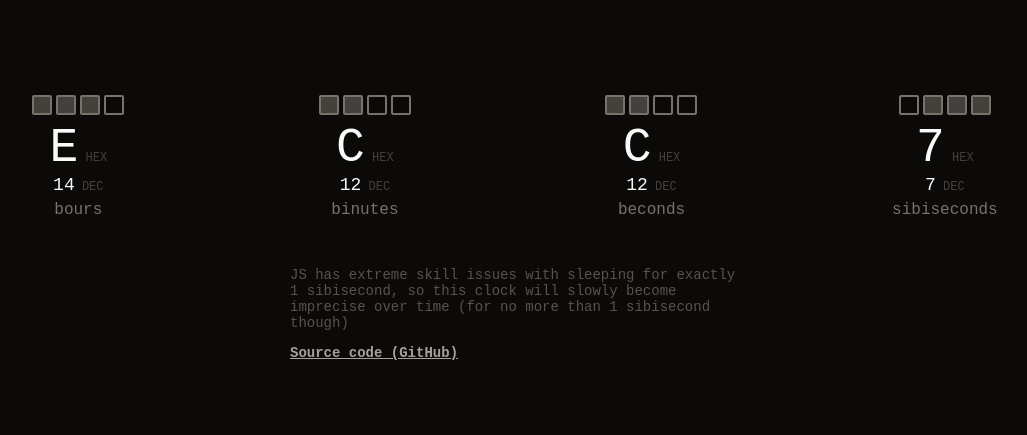
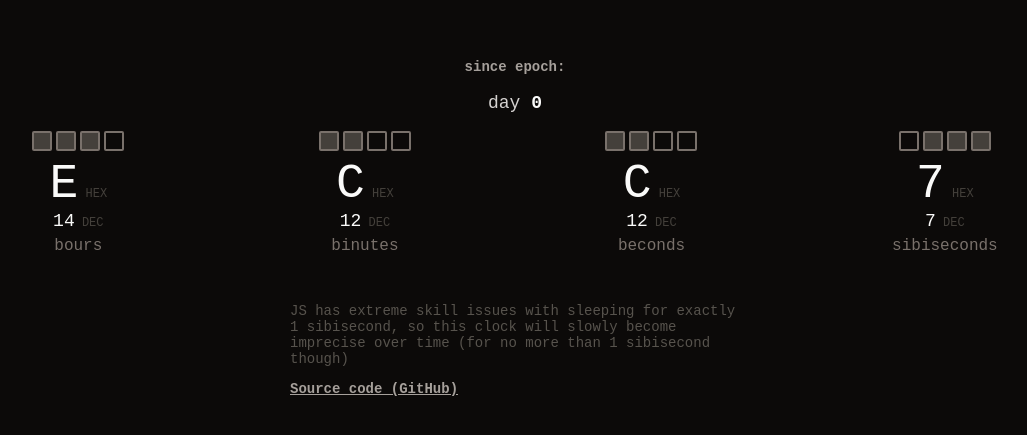
Before and after one commit to mlntcandy/bime, a website built with Vite: page index.html in a window 1280 px wide. Shown: the part 165-600 px from the top of the page, without its empty margins (125-1152 px from the left). Built offline with nearby package versions, Linux system fonts and the light colour scheme.

Commit message:
added day display and `Bime.now()` method

```diff
--- a/index.html
+++ b/index.html
@@ -8,6 +8,11 @@
   <body>
     <div id="app">
       <div class="pad">
+        <header>
+          <div class="epoch">since epoch:</div>
+          <p class="day">day <span class="day-value">0</span></p>
+        </header>
+
         <section class="time">
           <!-- bour -->
           <div class="digit" data-digit="br">
@@ -58,6 +63,7 @@
             <div class="label">sibiseconds</div>
           </div>
         </section>
+
         <section class="essaying">
           <p>
             JS has extreme skill issues with sleeping for exactly 1 sibisecond,
--- a/src/main.ts
+++ b/src/main.ts
@@ -18,6 +18,9 @@ function displayTime(comp: BimeComponents) {
     el.querySelector(".hex")!.innerHTML = c.toString(16).toUpperCase();
     el.querySelector(".dec")!.innerHTML = c.toString(10);
   });
+
+  document.querySelector(".day-value")!.innerHTML =
+    comp.daySinceEpoch.toString();
 }
 const setLatestTime = () =>
   displayTime(Bime.fromDate(new Date()).timeAsComponents());
--- a/src/style.css
+++ b/src/style.css
@@ -88,6 +88,24 @@ body {
   margin-top: 6px;
 }
 
+header {
+  text-align: center;
+}
+header .epoch {
+  font-size: 14px;
+  color: oklch(70.9% 0.01 56.259);
+  font-weight: 600;
+}
+header .day {
+  font-weight: 400;
+  font-size: 18px;
+  color: oklch(86.9% 0.005 56.366);
+}
+header .day-value {
+  font-weight: 600;
+  color: oklch(98.5% 0.001 106.423);
+}
+
 .essaying {
   max-width: 450px;
   width: 100%;
--- a/src/timekeep.ts
+++ b/src/timekeep.ts
@@ -14,6 +14,9 @@ export class Bime {
     const nsSinceEpoch = (BigInt(date.getTime()) - this.EPOCH) * 1_000_000n;
     const sibisec = nsSinceEpoch / this.NS_PER_SIBISEC;
     return new this(sibisec);
+  }
+  static now() {
+    return Bime.fromDate(new Date());
   }
   toDate() {
     const nsSinceEpoch = this.sibisec * Bime.NS_PER_SIBISEC;
```
